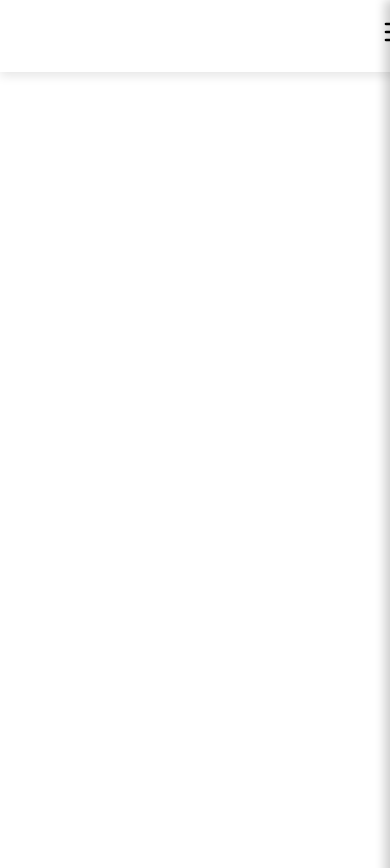
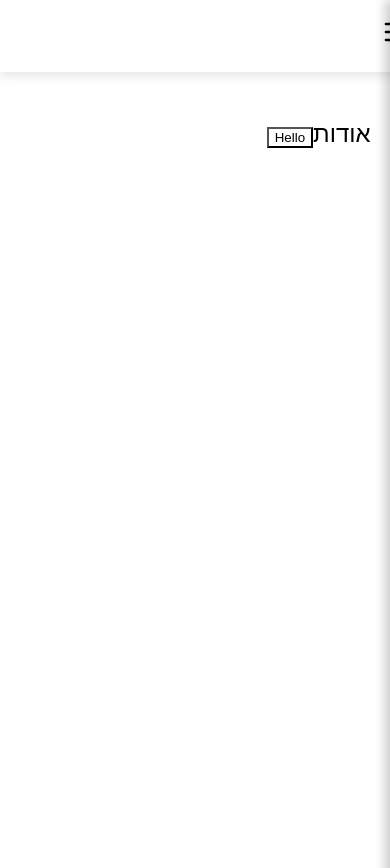
Before and after one commit to ArielBarkan/Calculator, a React (Vite) app: page /about in a window 390 px wide. Built offline with nearby package versions, Linux system fonts and the light colour scheme.

Commit message:
start hamburger menu

```diff
--- a/src/views/pages/about/AboutPage.tsx
+++ b/src/views/pages/about/AboutPage.tsx
@@ -8,7 +8,7 @@ const AboutPage = () => {
 
 
     return (
-        <p>
+        <p style={{ paddingTop: "5rem" }}>
             {translate("common:pages.about.title")}
 
             <Button>Hello</Button>
```
